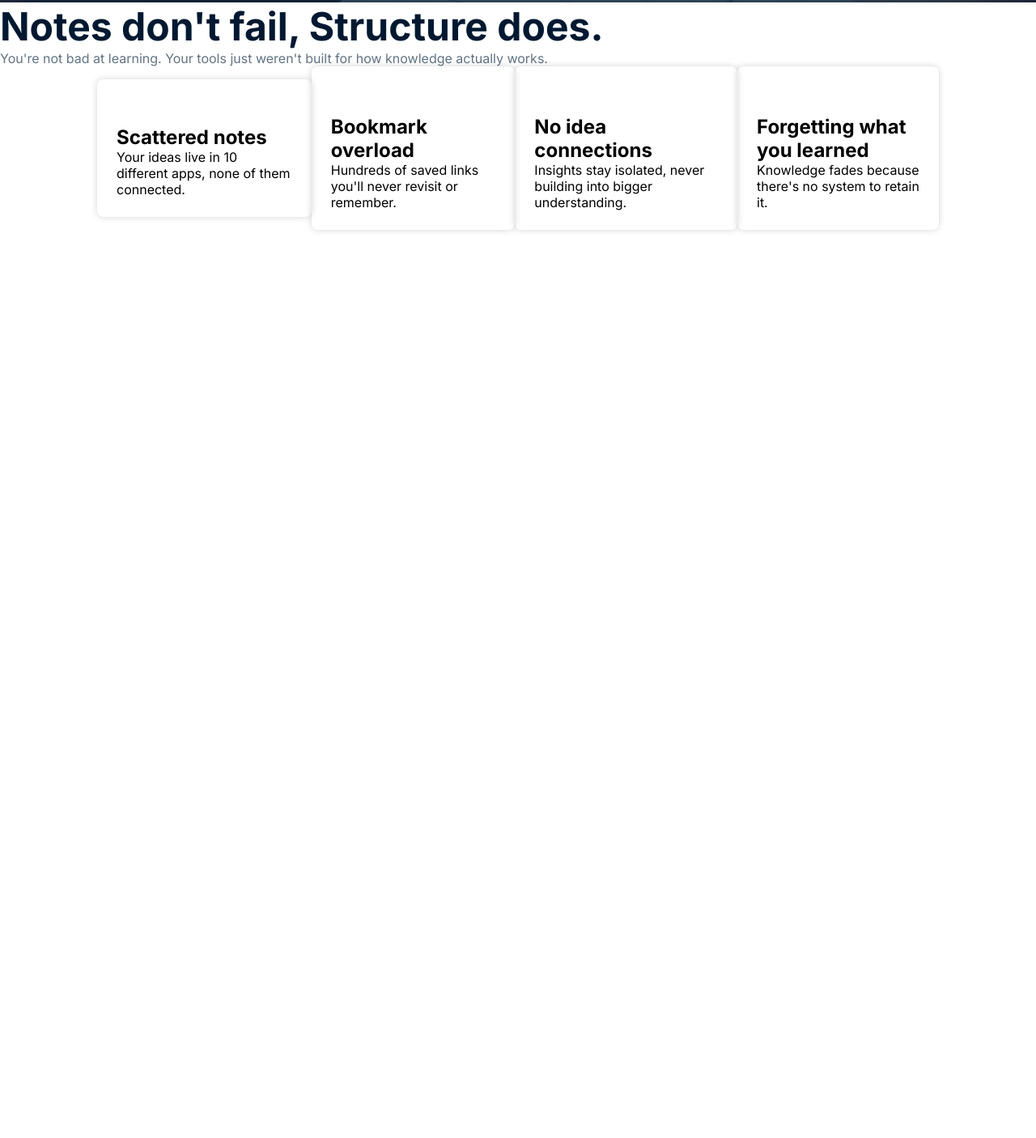
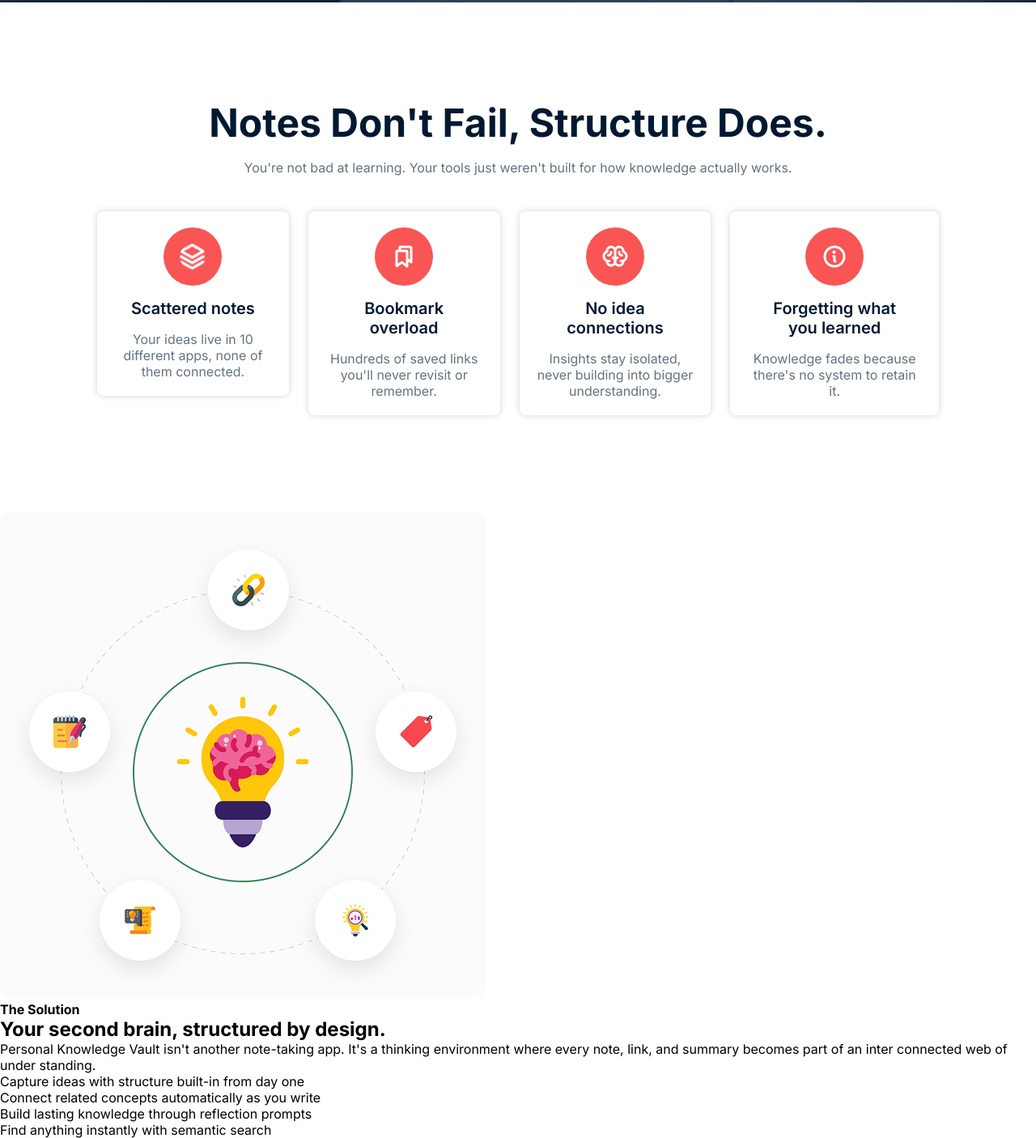
Before and after one commit to Suman-Miah/Assignment-01, a plain HTML site: page index.html in a window 1280 px wide. Shown: the part 922-2328 px from the top of the page at 81% size. Before the commit the page ends 1326 px from the top, so only its background shows below. Drawn offline with Linux system fonts and the light colour scheme.

Commit message:
Complete the solution section.

```diff
--- a/index.html
+++ b/index.html
@@ -61,26 +61,52 @@
                 </div>
                 <div class="note-card">
                     <div class="card">
-                        <img src="Images/Vector.png" alt="">
+                        <img class="img" src="Images/Vector.png" alt="">
+
+
+
                         <h3>Scattered notes</h3>
                         <p>Your ideas live in 10 different apps, none of them connected.</p>
                     </div>
                     <div class="card">
-                        <img src="Images/Bookmarks.png" alt="">
+                        <img class="img" src="Images/Bookmarks.png" alt="">
                         <h3>Bookmark overload</h3>
                         <p>Hundreds of saved links you'll never revisit or remember.</p>
                     </div>
                     <div class="card">
-                        <img src="Images/Brain.png" alt="">
+                        <img class="img" src="Images/Brain.png" alt="">
                         <h3>No idea connections</h3>
                         <p>Insights stay isolated, never building into bigger understanding.</p>
                     </div>
                     <div class="card">
-                        <img src="Images/Info.png" alt="">
+                        <img class="img" src="Images/Info.png" alt="">
                         <h3>Forgetting what you learned</h3>
                         <p>Knowledge fades because there's no system to retain it.</p>
                     </div>
 
+        </section>
+
+        <section id="solution">
+            <div>
+                <div>
+                    <img src="Images/knowledge.png" alt="">
+                </div>
+                <div>
+                    <h4>The Solution</h4>
+                    <h2>Your second brain, structured by design.</h2>
+                    <p>Personal Knowledge Vault isn't another note-taking app. It's a thinking environment where every
+                        note, link, and summary becomes part of an inter connected web of under standing.</p>
+                    <div>
+                        <ul>
+                            <li>Capture ideas with structure built-in from day one</li>
+                            <li>Connect related concepts automatically as you write</li>
+                            <li>Build lasting knowledge through reflection prompts</li>
+                            <li>Find anything instantly with semantic search</li>
+                        </ul>
+                    </div>
+                </div>
+
+            </div>
         </section>
 
     </main>
--- a/styles/styles.css
+++ b/styles/styles.css
@@ -74,44 +74,81 @@
 .Note-box{
 
     max-width: 1600px;
-    padding-left: 0px 120px 120px 120px;
+    display: flex;
+    flex-direction: column;
+    justify-content: flex-start;
+    align-items: center;
+    gap: 44;
+    padding: 120px;
+
 }
+
+.img{
+    width: 32px;
+    height: 32px;
+    padding: 20px;
+    background-color: rgba(249, 85, 85, 1);
+    border-radius: 50%;
+    background-size: 60px;
+    display: flex;
+    align-items: center;
+    justify-content: center;
+}
+
 
 .note h2{
     max-width: 1360px;
     font-size: 48px;
-    font-weight: bold;
+    font-weight: 700;
+    line-height: 58px;
     color: #001931;
     justify-content: center;
     align-items: center;
     margin: 0px auto;
+    text-align: center;
+    text-transform: capitalize;
 }
 
 .note p{
     max-width: 1360px;
+    margin: 16px auto 44px auto;
     color: #627382;
     font-size: 16px;
     line-height: 20px;
+    text-align: center;
 }
 
 .note-card{
     display: flex;
-    justify-content: center;
-    align-items: center;
-    padding: 0px 120px 120px 120px;
+    margin: 0px auto ;
+    justify-content: flex-start;
+    align-items: flex-start;
+    gap: 24px;
 }
 
 .card{
     max-width: 322px;
     border-radius: 8px;
-    padding: 24px;
+    justify-content: space-between;
+    padding: 20px;
     /* color: #FFFFFF; */
     box-shadow: #0000002c 0px 0px 8px 0px;
     gap: 16px;
 }
 
 .note-card .card h3{
-    font-size: 24px;
-    font-weight: bold;
+    font-size: 20px;
+    font-weight: 600;
+    text-align: center;
+    color: #001931;
+    padding: 16px;
+}
 
+.note-card .card p{
+max-width:274px;
+color: #627382;
+font-size: 16px;
+font-weight: 400;
+line-height: 20px;
+text-align: center;
 }
```
